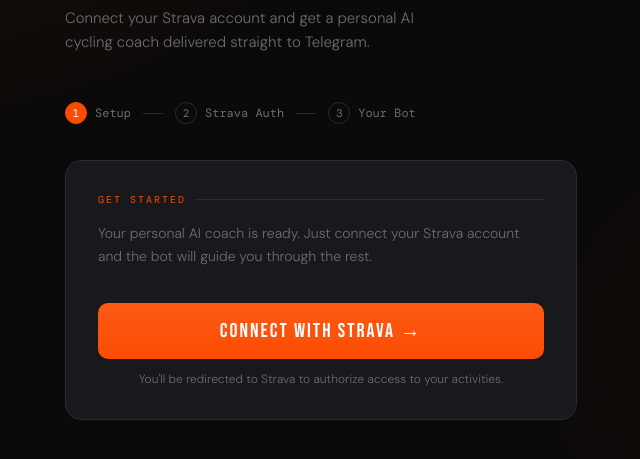
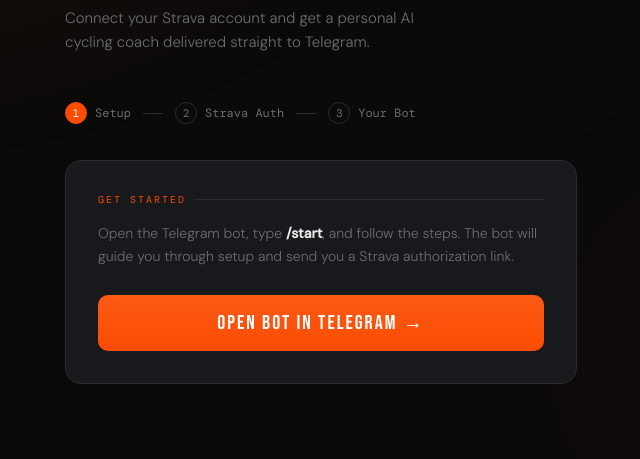
Before and after one commit to andreyshindler/strava-custom-coach, a Flask app: page / in a window 1280 px wide. Shown: the part 277-736 px from the top of the page, without its empty margins (319-959 px from the left). Run offline with Flask 3, Linux system fonts and the light colour scheme; parts of the project's set-up code (start-up, migrations or seed data) failed here and were passed over.

Commit message:
authorization loopback issue

```diff
--- a/onboarding/app.py
+++ b/onboarding/app.py
@@ -339,34 +339,21 @@ def tg_callback():
     if error or not code or not nonce:
         return render_template("error.html", message="Strava authorization was denied or link is invalid.")
 
-    # Look up chat_id from nonce
-    nonce_dir  = Path.home() / ".config" / "strava-onboarding" / "pending" / "nonces"
+    # Look up chat_id + user data from nonce
+    # Nonces are written by the bot under CONFIG_DIR/nonces/ (shared volume).
+    nonce_dir  = Path.home() / ".config" / "strava" / "nonces"
     nonce_file = nonce_dir / f"{nonce}.json"
     if not nonce_file.exists():
-        return render_template("error.html", message="Link expired or already used. Send /start to the onboarding bot again.")
+        return render_template("error.html", message="Link expired or already used. Send /start to the bot again.")
 
     try:
         nonce_data = json.loads(nonce_file.read_text())
-        chat_id    = nonce_data["chat_id"]
-        nonce_ftp  = nonce_data.get("ftp", 200)
-        nonce_weight = nonce_data.get("weight_kg", 75)
-        nonce_name = nonce_data.get("name", "")
+        chat_id   = nonce_data["chat_id"]
+        ftp       = nonce_data.get("ftp", 200)
+        weight_kg = nonce_data.get("weight_kg", 75)
+        name      = nonce_data.get("name", "")
     except Exception:
         return render_template("error.html", message="Invalid onboarding state. Please start again.")
-
-    # Load pending state (bot_token, client_id, client_secret, ftp)
-    state_file = Path.home() / ".config" / "strava-onboarding" / "pending" / f"{chat_id}.json"
-    if not state_file.exists():
-        return render_template("error.html", message="Session expired. Please send /start to the onboarding bot again.")
-
-    try:
-        state = json.loads(state_file.read_text())
-    except Exception:
-        return render_template("error.html", message="Corrupted session state. Please send /start again.")
-
-    ftp       = state.get("ftp", nonce_ftp)
-    weight_kg = state.get("weight_kg", nonce_weight)
-    name      = state.get("name", nonce_name)
 
     # Owner's Strava app credentials (shared by all customers)
     owner_config_file = Path.home() / ".config" / "strava" / "config.json"
--- a/onboarding/templates/index.html
+++ b/onboarding/templates/index.html
@@ -383,21 +383,15 @@
   </div>
   {% endif %}
 
-  <form class="card" method="POST" action="/onboard" id="form">
+  <div class="card">
     <div class="section-label">Get started</div>
     <p style="font-size: 14px; color: var(--muted); margin-bottom: 28px; line-height: 1.6;">
-      Your personal AI coach is ready. Just connect your Strava account and the bot will guide you through the rest.
+      Open the Telegram bot, type <strong style="color: var(--text);">/start</strong>, and follow the steps. The bot will guide you through setup and send you a Strava authorization link.
     </p>
-    <div>
-      <button type="submit" class="btn" id="submit-btn">
-        <span class="btn-text">CONNECT WITH STRAVA →</span>
-        <span class="btn-loading">CONNECTING...</span>
-      </button>
-      <p class="btn-sub">
-        You'll be redirected to Strava to authorize access to your activities.
-      </p>
-    </div>
-  </form>
+    <a href="https://t.me/StravaCustomCoachBot" target="_blank" class="btn" style="display:block; text-align:center; text-decoration:none;">
+      OPEN BOT IN TELEGRAM →
+    </a>
+  </div>
 
 </div>
 
--- a/scripts/telegram_bot.py
+++ b/scripts/telegram_bot.py
@@ -246,7 +246,8 @@ def handle_onboarding(token: str, chat_id: str, text: str, udir: Path):
         save_onboard_state(udir, {"step": "awaiting_oauth", "name": name, "weight_kg": weight_kg, "ftp": ftp, "nonce": nonce})
 
         # Also write nonce → chat_id mapping for the OAuth callback
-        nonce_dir = Path.home() / ".config" / "strava-onboarding" / "pending" / "nonces"
+        # Must be under CONFIG_DIR so it's on the shared volume with the web container.
+        nonce_dir = CONFIG_DIR / "nonces"
         nonce_dir.mkdir(parents=True, exist_ok=True)
         (nonce_dir / f"{nonce}.json").write_text(json.dumps({
             "chat_id":   chat_id,
```
